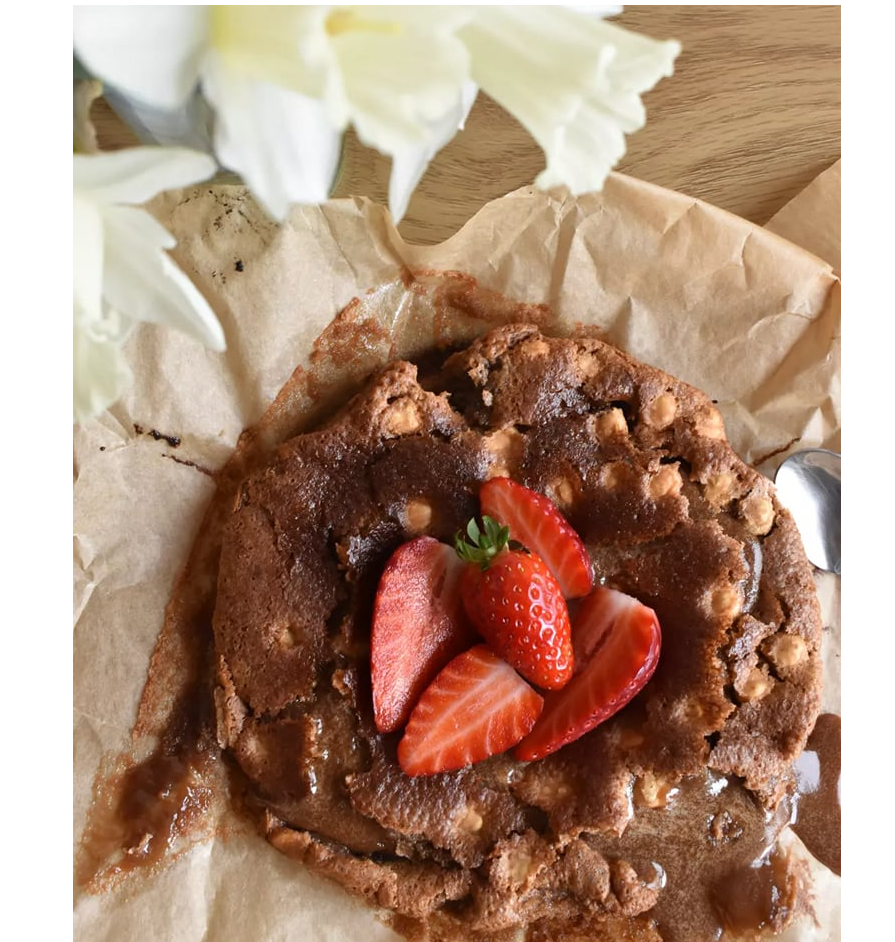
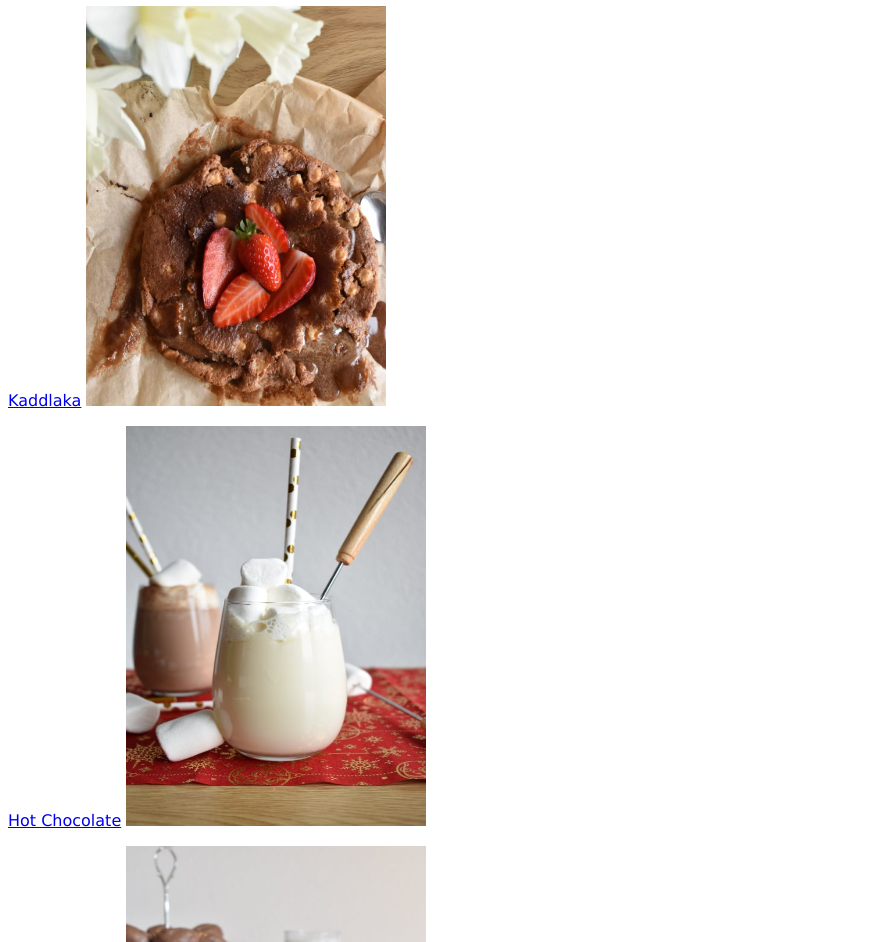
Before and after one commit to Merima1996/odin-recipes, a plain HTML site: page index.html in a window 1280 px wide. Shown: the part 75-1017 px from the top of the page, without its empty margins (0-895 px from the left). Drawn offline with Linux system fonts and the light colour scheme.

Commit message:
CSS added

```diff
--- a/index.html
+++ b/index.html
@@ -1,25 +1,37 @@
 <!DOCTYPE html>
 <html lang="en">
   <head>
-    <meta charset="UTF-8"
+    <meta charset="UTF-8" />
+    <link rel="stylesheet" href="styles.css" />
   </head>
 
   <body>
     <h1>Odin Recipes</h1>
-  </body>
 
-  <body>
-    <p>
+    <div>
       <a href="recipes/kaddlaka.html">Kaddlaka</a>
-      <img src="./images/kaddlaka.jpg" alt="Picture of Kaddlaka" />
-    </p>
+      <img
+        class="kolac"
+        src="./images/kaddlaka.jpg"
+        alt="Picture of Kaddlaka"
+      />
+    </div>
     <p>
       <a href="recipes/hotchocolate.html">Hot Chocolate</a>
-      <img src="./images/hotchocolate.jpg" alt="Picture of Hot Chocolate" />
+      <img
+        class="kolac"
+        src="./images/hotchocolate.jpg"
+        alt="Picture of Hot Chocolate"
+      />
     </p>
     <p>
       <a href="recipes/hazelnutnest.html">Hazelnut Nest</a>
-      <img src="./images/hazelnutnest.jpg" alt="Picture of Hazelnut Cookies" />
+      <img
+        class="kolac"
+        src="./images/hazelnutnest.jpg"
+        alt="Picture of Hazelnut Cookies"
+      />
     </p>
+    <p>All recipes are mine.</p>
   </body>
 </html>
--- /dev/null
+++ b/styles.css
@@ -0,0 +1,15 @@
+/* styles.css */
+
+body {
+  font-family: Verdana, Geneva, Tahoma, sans-serif;
+  color: aqua;
+}
+
+div {
+  color: blueviolet;
+}
+
+.kolac {
+  height: 400px;
+  width: 300px;
+}
```
